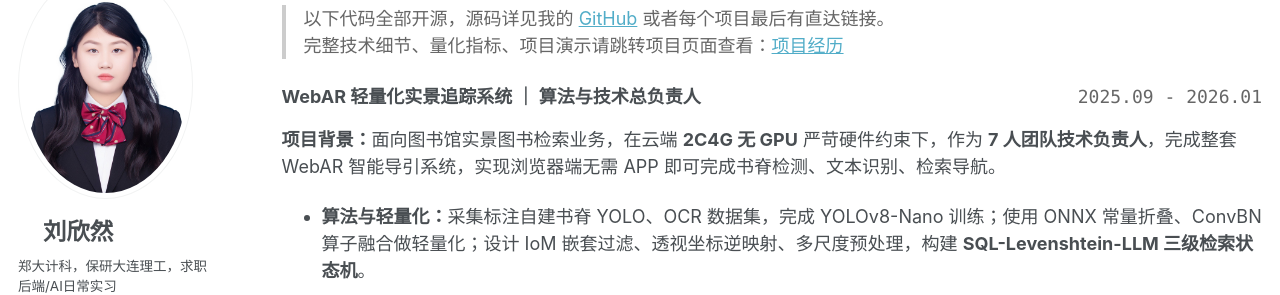
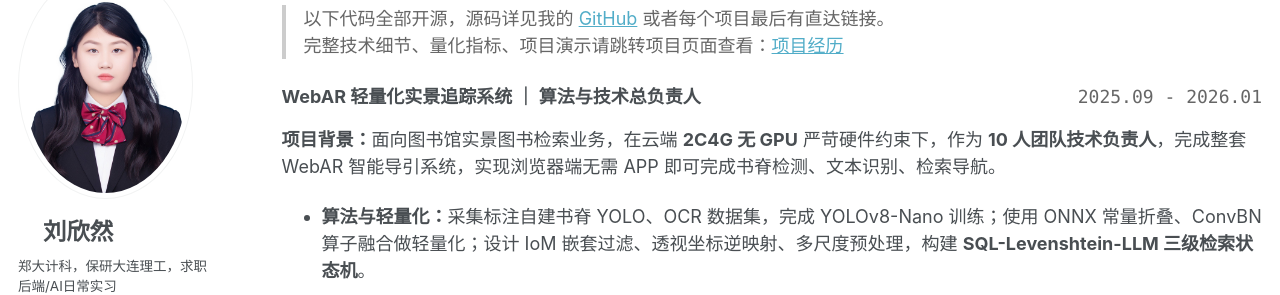
Before and after one commit to Linsensn/Linsensn.github.io, a Jekyll site: the page built from _pages/cv.md, in a window 1280 px wide and 900 px high, scrolled down 506 px. Shown: the part 131-426 px from the top of the window. Built offline with Jekyll 4.4.1, drawn with Linux system fonts in a browser that asks for light colours; a style sheet for code colours, icons or effects is not loaded.

Commit message:
Update team size in project description
Updated team size from 7 to 10 members in project background.

```diff
--- a/_pages/cv.md
+++ b/_pages/cv.md
@@ -68,7 +68,7 @@ redirect_from:
       <span>WebAR 轻量化实景追踪系统 ｜ <span class="highlight-text">算法与技术总负责人</span></span>
       <span style="font-weight: normal; color: #666;"><code>2025.09 - 2026.01</code></span>
     </h3>
-    <p><strong>项目背景：</strong>面向图书馆实景图书检索业务，在云端 <strong>2C4G 无 GPU</strong> 严苛硬件约束下，作为 <strong>7 人团队技术负责人</strong>，完成整套 WebAR 智能导引系统，实现浏览器端无需 APP 即可完成书脊检测、文本识别、检索导航。</p>
+    <p><strong>项目背景：</strong>面向图书馆实景图书检索业务，在云端 <strong>2C4G 无 GPU</strong> 严苛硬件约束下，作为 <strong>10 人团队技术负责人</strong>，完成整套 WebAR 智能导引系统，实现浏览器端无需 APP 即可完成书脊检测、文本识别、检索导航。</p>
     <ul>
       <li><strong>算法与轻量化：</strong>采集标注自建书脊 YOLO、OCR 数据集，完成 YOLOv8-Nano 训练；使用 ONNX 常量折叠、ConvBN 算子融合做轻量化；设计 IoM 嵌套过滤、透视坐标逆映射、多尺度预处理，构建 <strong>SQL-Levenshtein-LLM 三级检索状态机</strong>。</li>
       <li><strong>后端与工程化：</strong>搭建 FastAPI 分层后端，基于 SQLAlchemy + Alembic 落实 Code-First 数据库；Redis 轨迹缓存屏障，配置 LRU、TTL 过期策略；SSE 流式响应、Pydantic 契约校验、异常拦截；Docker 容器化部署，配置健康探针、模型预加载规避 OOM。</li>
```
